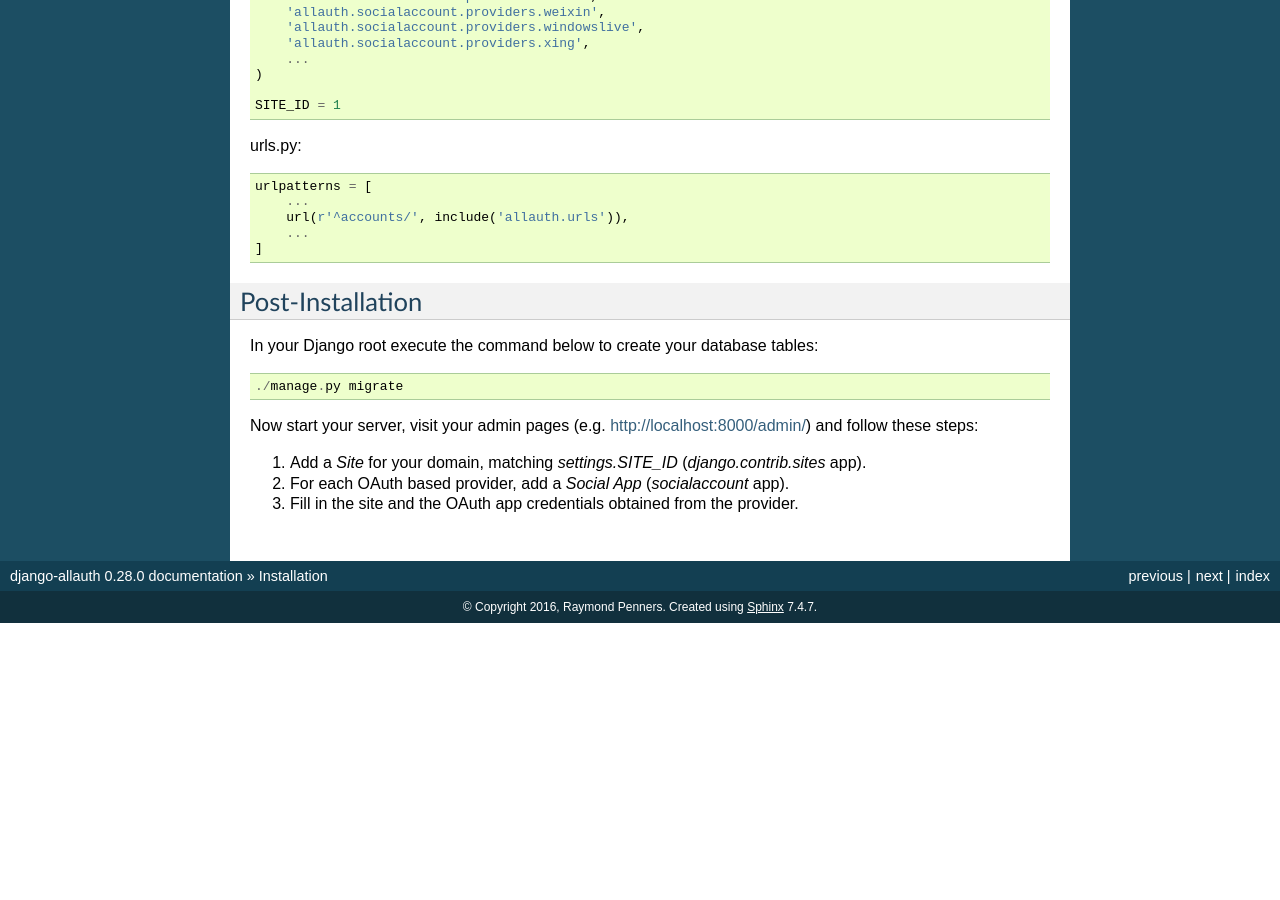
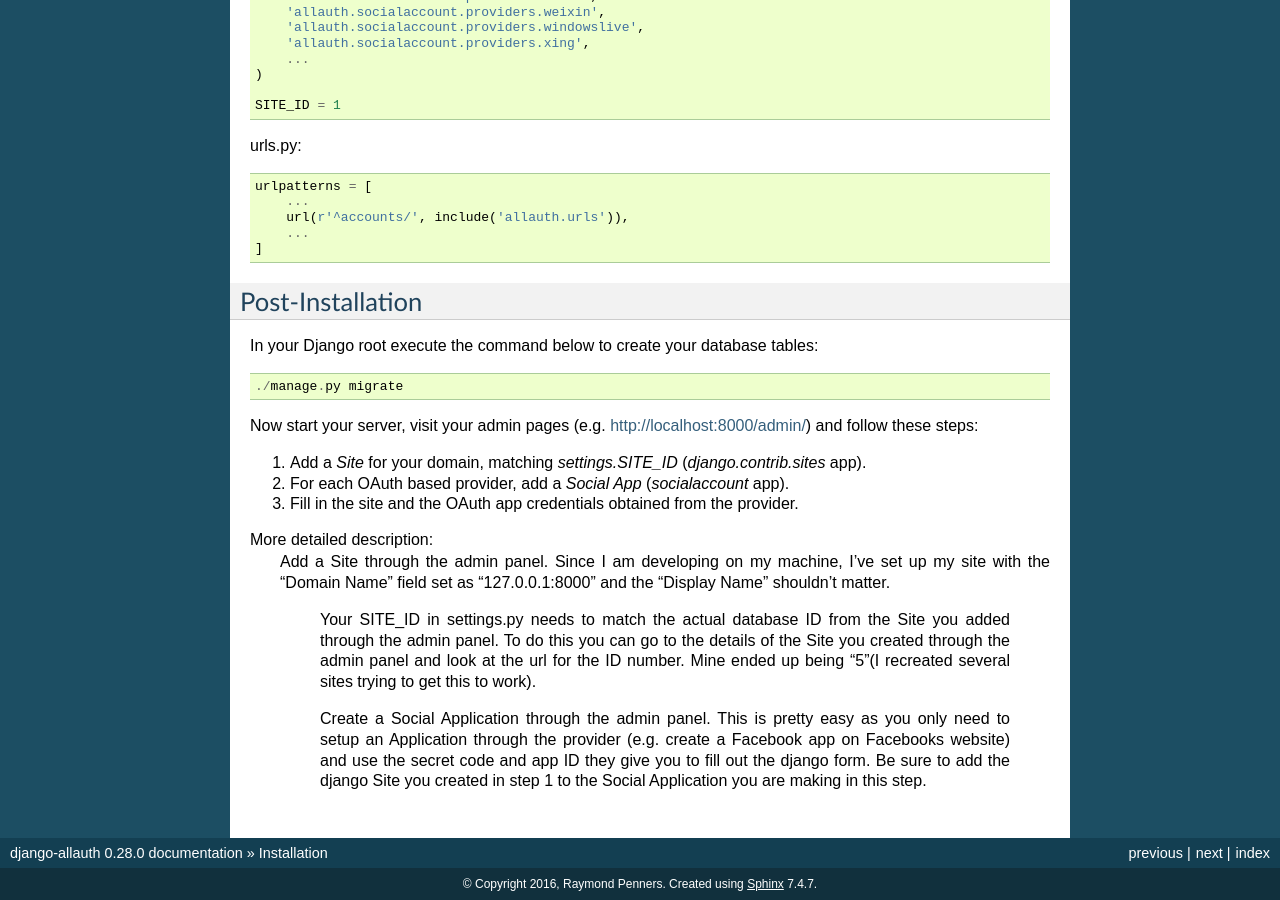
Before and after one commit to pennersr/django-allauth, a Sphinx documentation site: the page built from docs/installation.rst, in a window 1280 px wide and 900 px high, scrolled down 1780 px. Built offline with Sphinx 7.4.7, drawn with Linux system fonts in a browser that asks for light colours; pages that are not in the unit, such as notebooks, are missing from menus; before the commit the page ends 2403 px from its top, so only the background shows below that.

Commit message:
Update installation.rst
More detailed description about site admin changes

```diff
--- a/docs/installation.rst
+++ b/docs/installation.rst
@@ -137,3 +137,10 @@ and follow these steps:
 1. Add a `Site` for your domain, matching `settings.SITE_ID` (`django.contrib.sites` app).
 2. For each OAuth based provider, add a `Social App` (`socialaccount` app).
 3. Fill in the site and the OAuth app credentials obtained from the provider.
+
+More detailed description:
+   Add a Site through the admin panel. Since I am developing on my machine, I've set up my site with the "Domain Name" field set as "127.0.0.1:8000" and the "Display Name" shouldn't matter.
+
+    Your SITE_ID in settings.py needs to match the actual database ID from the Site you added through the admin panel. To do this you can go to the details of the Site you created through the admin panel and look at the url for the ID number. Mine ended up being "5"(I recreated several sites trying to get this to work).
+
+    Create a Social Application through the admin panel. This is pretty easy as you only need to setup an Application through the provider (e.g. create a Facebook app on Facebooks website) and use the secret code and app ID they give you to fill out the django form. Be sure to add the django Site you created in step 1 to the Social Application you are making in this step.
```
